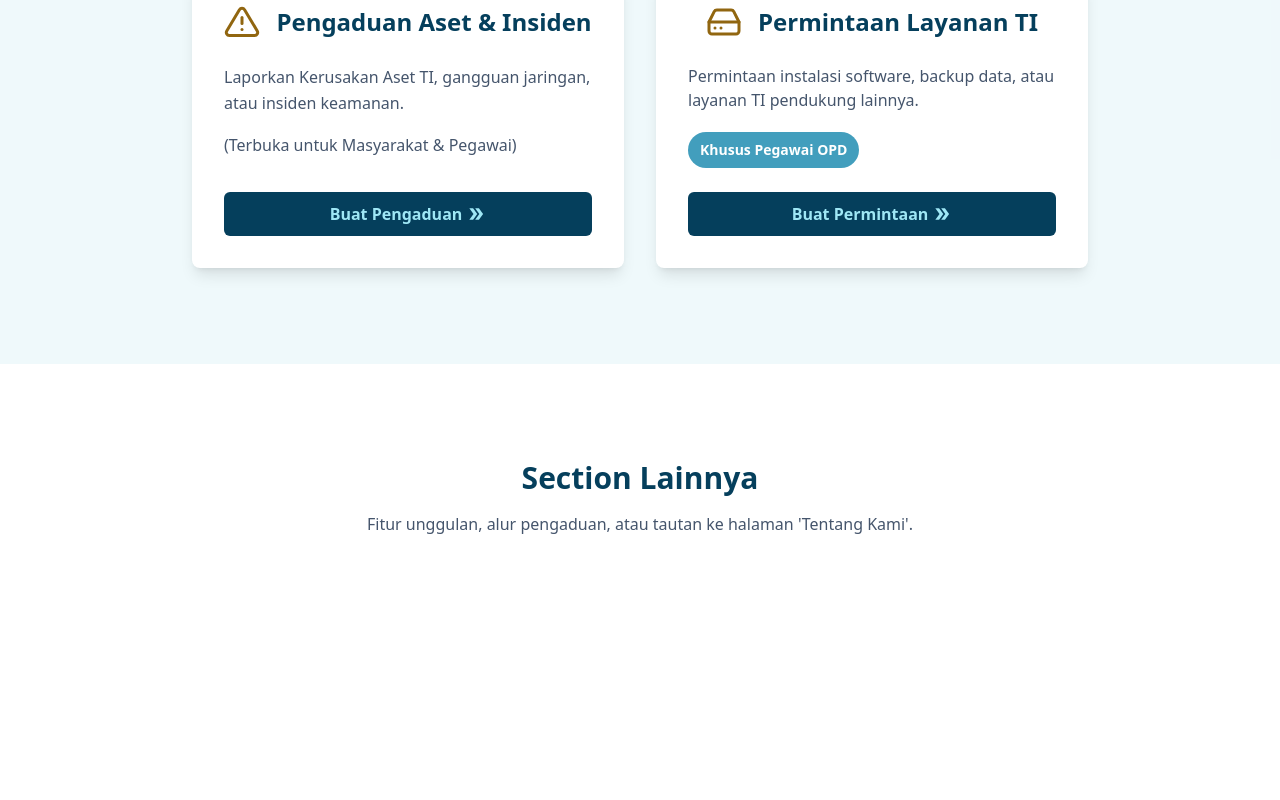
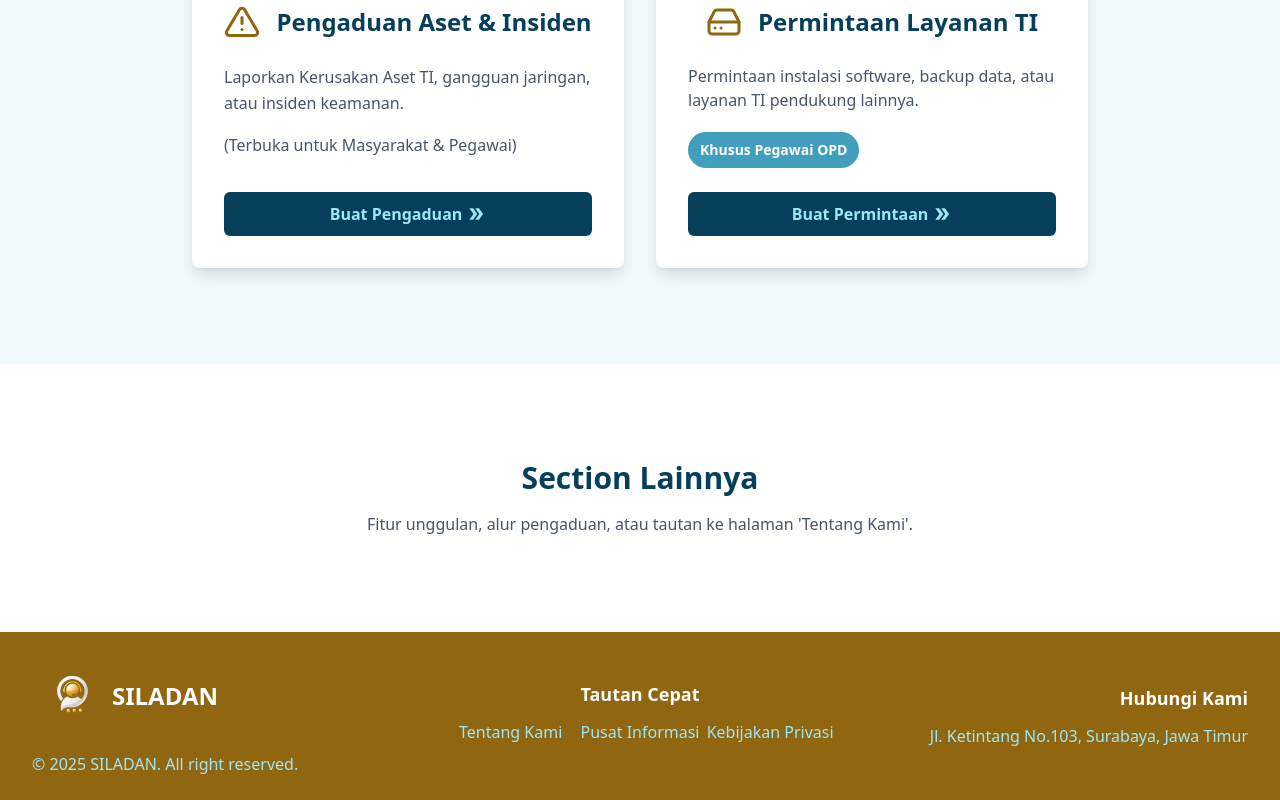
Before and after one commit to ch1bsyy/siladan, a React (Vite) app in the folder frontend/: page / in a window 1280 px wide. Shown: the part 1620-2420 px from the top of the page. Before the commit the page ends 2252 px from the top, so only its background shows below. Built offline with nearby package versions, Linux system fonts and the light colour scheme.

Commit message:
feat(frontend): add PublicFooter

```diff
--- /dev/null
+++ b/frontend/src/layout/PublicFooter.jsx
@@ -0,0 +1,74 @@
+import React from "react";
+import { Link } from "react-router-dom";
+import Logo from "../assets/images/logo-siladan.png";
+
+const PublicFooter = () => {
+  const currentYear = new Date().getFullYear();
+
+  return (
+    <footer className="bg-[#916610] dark:bg-[#053F5C] text-[#9FE7F5] dark:text-slate-300">
+      <div className="container mx-auto px-4 sm:px-6 lg:px-8 py-6">
+        <div className="grid grid-cols-1 md:grid-cols-3 gap-8 items-center">
+          {/* Logo & Copyright */}
+          <div className="flex flex-col items-center md:items-start text-center md:text-left">
+            <Link to="/" className="flex items-center mb-4">
+              <img
+                src={Logo}
+                alt="Siladan Logo"
+                className="w-20 h-20 object-contain"
+              />
+              <span className="text-xl xl:text-2xl font-bold text-white dark:text-white">
+                SILADAN
+              </span>
+            </Link>
+            <p className="text-sm xl:text-base">
+              &copy; {currentYear} SILADAN. All right reserved.
+            </p>
+          </div>
+
+          {/* Quick Links */}
+          <div className="text-center">
+            <h4 className="text-base xl:text-lg font-semibold mb-3 text-white dark:text-white">
+              Tautan Cepat
+            </h4>
+            <ul className="space-y-2 gap-1 text-sm xl:text-base grid grid-cols-1 sm:grid-cols-2 xl:grid-cols-3 whitespace-nowrap">
+              <li>
+                <Link to="/about" className="hover:underline hover:text-white">
+                  Tentang Kami
+                </Link>
+              </li>
+              <li>
+                <Link
+                  to="/knowledge-base"
+                  className="hover:underline hover:text-white"
+                >
+                  Pusat Informasi
+                </Link>
+              </li>
+              <li>
+                <Link
+                  to="/privacy-policy"
+                  className="hover:underline hover:text-white"
+                >
+                  Kebijakan Privasi
+                </Link>
+              </li>
+            </ul>
+          </div>
+
+          {/* Contact Info */}
+          <div className="text-center md:text-right">
+            <h4 className="text-base xl:text-lg font-semibold mb-3 text-white dark:text-white">
+              Hubungi Kami
+            </h4>
+            <p className="text-sm xl:text-base">
+              Jl. Ketintang No.103, Surabaya, Jawa Timur
+            </p>
+          </div>
+        </div>
+      </div>
+    </footer>
+  );
+};
+
+export default PublicFooter;
--- a/frontend/src/layout/PublicLayout.jsx
+++ b/frontend/src/layout/PublicLayout.jsx
@@ -1,15 +1,18 @@
 import React from "react";
 import { Outlet } from "react-router-dom";
 import PublicNavbar from "./PublicNavbar";
+import PublicFooter from "./PublicFooter";
 
 const PublicLayout = () => {
   return (
-    <div className="bg-slate-50 dark:bg-slate-900 min-h-screen">
+    <div className="bg-slate-50 dark:bg-slate-900 min-h-screen flex flex-col">
       <PublicNavbar />
 
-      <main>
+      <main className="flex-grow">
         <Outlet />
       </main>
+
+      <PublicFooter />
     </div>
   );
 };
```
